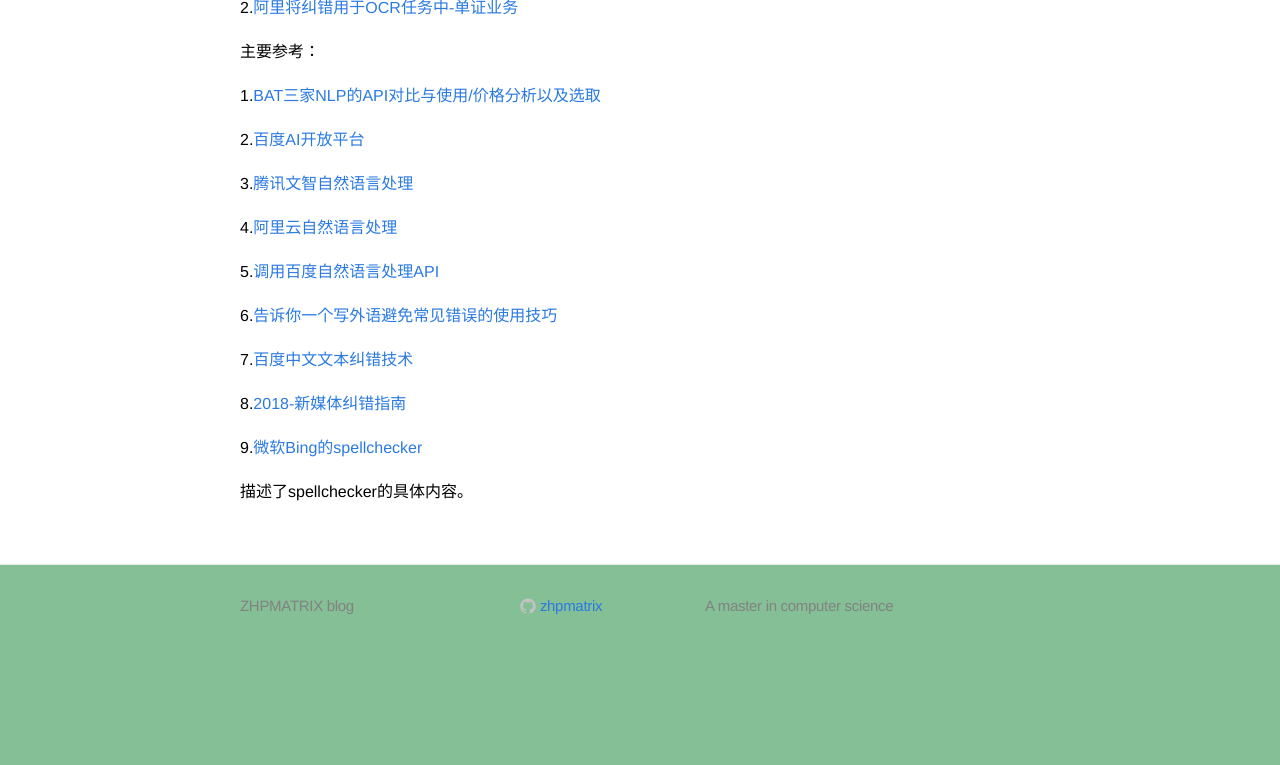
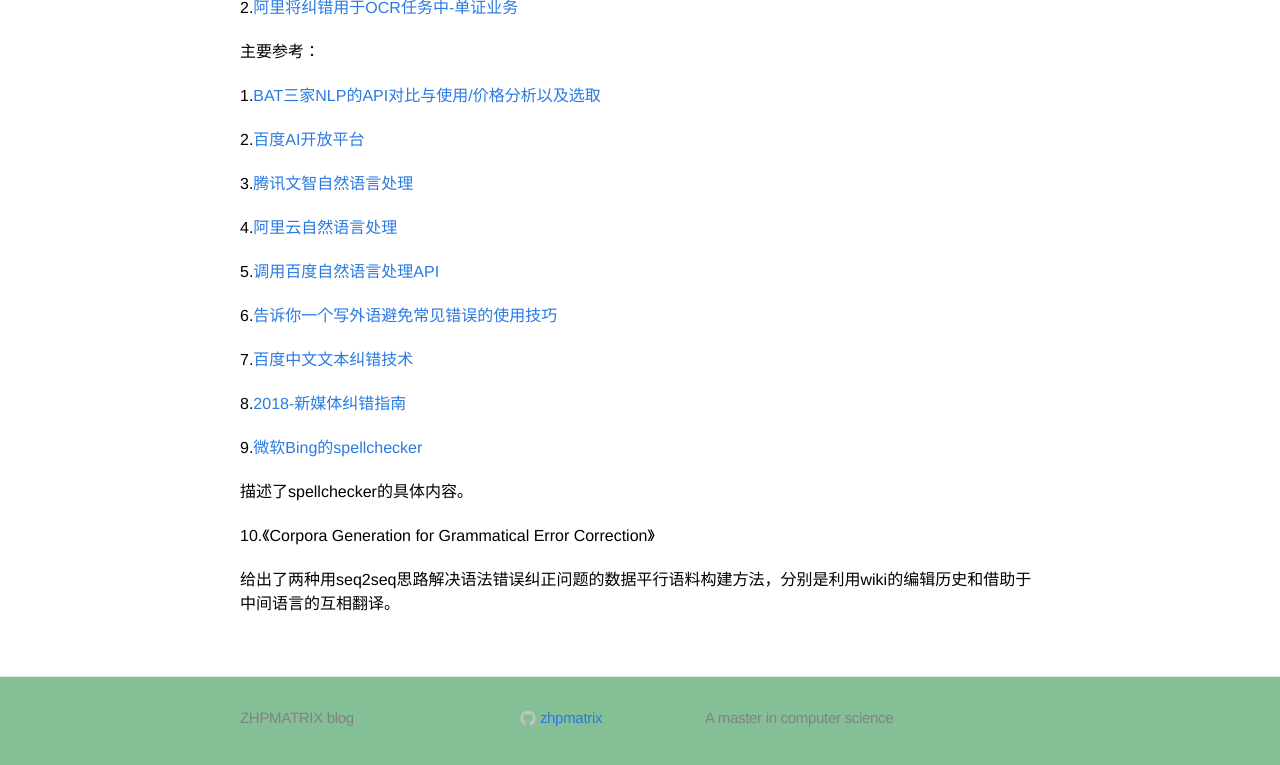
Before and after one commit to zhpmatrix/zhpmatrix.github.io, a Jekyll site: the page built from _posts/2019-02-01-rethinking-spellchecker.md, in a window 1280 px wide and 900 px high, scrolled down 2762 px, cut to the strip 125-890 px from the top of the window. Built offline with Jekyll 4.4.1, drawn with Linux system fonts in a browser that asks for light colours; comment, search, counter and statistics services are not loaded; before the commit the page ends 3550 px from its top, so only the background shows below that.

Commit message:
add new ref

```diff
--- a/_posts/2019-02-01-rethinking-spellchecker.md
+++ b/_posts/2019-02-01-rethinking-spellchecker.md
@@ -129,3 +129,7 @@ for text in text_list:
 9.[微软Bing的spellchecker](https://azure.microsoft.com/zh-cn/services/cognitive-services/spell-check/)
 
 描述了spellchecker的具体内容。
+
+10.《Corpora Generation for Grammatical Error Correction》
+
+给出了两种用seq2seq思路解决语法错误纠正问题的数据平行语料构建方法，分别是利用wiki的编辑历史和借助于中间语言的互相翻译。
```
